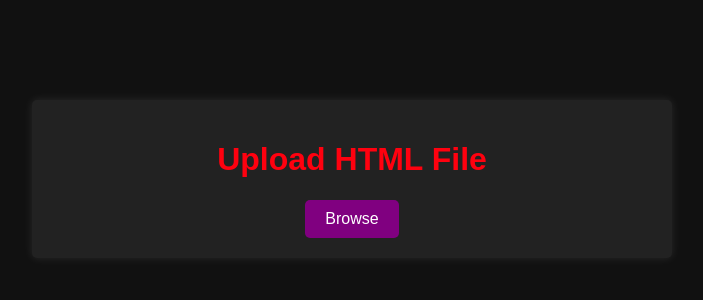
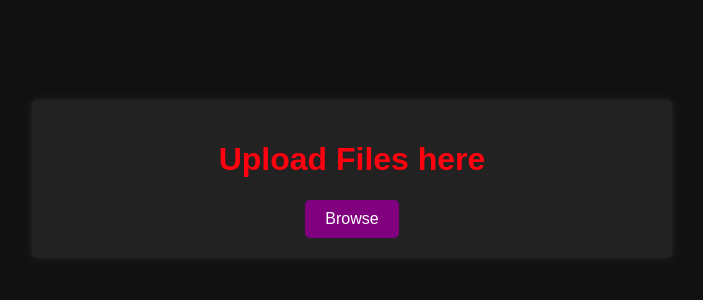
Before and after one commit to ClawSwipe/Medical-Quotations-Scraper, a Flask app: page / in a window 1280 px wide. Shown: the top 300 px of the page, without its empty margins (288-991 px from the left). Run offline with Flask 3, Linux system fonts and the light colour scheme.

Commit message:
Update index.html

```diff
--- a/templates/index.html
+++ b/templates/index.html
@@ -56,10 +56,10 @@
 
 <body>
     <div class="container">
-        <h1>Upload HTML File</h1>
+        <h1>Upload Files here</h1>
         <form id="upload-form" action="/upload" method="post" enctype="multipart/form-data">
             <label for="file-input" class="browse-btn">Browse</label>
-            <input type="file" id="file-input" name="html_file" accept=".htm, .html" required
+            <input type="file" id="file-input" name="files" accept=".htm, .html, .txt" multiple required
                 onchange="document.getElementById('upload-form').submit()">
         </form>
     </div>
```
